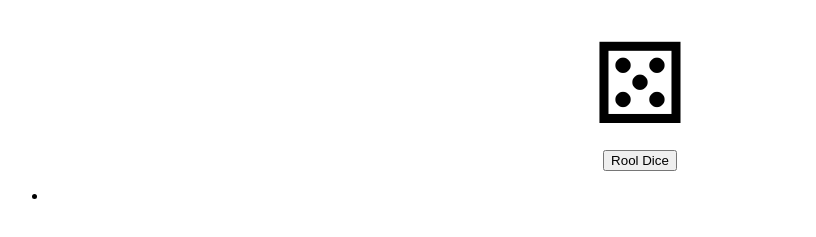
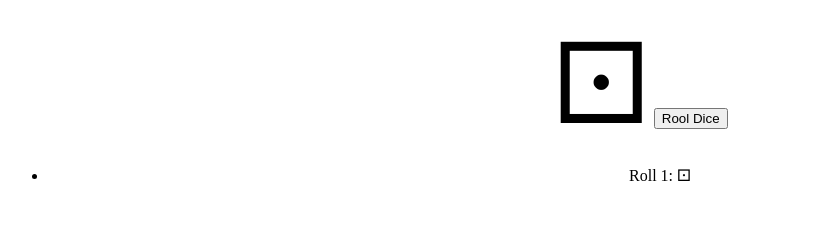
Before and after one commit to fhkhan007/100-JS-Practice-Projects, a plain HTML site: page 5.dice-roll-simulator/index.html in a window 1280 px wide. Both pictures are taken after a click on the button "Rool Dice". Shown: the part 61-298 px from the top of the page, without its empty margins (0-816 px from the left). Drawn offline with Linux system fonts and the light colour scheme.

Commit message:
try to solve dice gave buggs

```diff
--- a/5.dice-roll-simulator/index.html
+++ b/5.dice-roll-simulator/index.html
@@ -10,9 +10,9 @@
 
     <h1>Dice Rool Simulatore</h1>
     <div class="dice" id="dice">&#9860;</div>
-    <button id="rool-button">Rool Dice</button>
+    <button id="roll-button">Rool Dice</button>
 
-    <ul id="rool-history">
+    <ul id="roll-history">
         <li></li>
     </ul>
 
--- a/5.dice-roll-simulator/src.js
+++ b/5.dice-roll-simulator/src.js
@@ -1,22 +1,133 @@
-const buttonEl1 = document.getElementById('roll-button');
+// const buttonEl = document.getElementById("roll-button");
 
-const diceEl1 = document.getElementById('dice');
+// const diceEl = document.getElementById("dice");
 
-const rollHistoryEl1 = document.getElementById('roll-history');
+// const rollHistoryEl = document.getElementById("roll-history");
 
-let historyList = [];
+// let historyList = [];
 
-function rollDice(){
-    const rollResult = Math.floor(Math.random() * 6 ) + 1 ;
+// function rollDice() {
+//   const rollResult = Math.floor(Math.random() * 6) + 1;
+//   const diceFace = getDiceFace(rollResult);
+//   diceEl.textContent = diceFace;
+//   historyList.push(rollResult);
+//   updateRollHistory();
+// }
+
+// function updateRollHistory() {
+//   rollHistoryEl.textContent = "";
+//   for (let i = 0; i < historyList.length; i++) {
+//     const listItem = document.createElement("li");
+
+//     // Combine string + dice char
+//     listItem.textContent = `Roll ${i + 1}: ${getDiceFace(historyList[i])}`;
+
+//     rollHistoryEl.appendChild(listItem);
+//   }
+// }
+
+// // function updateRollHistory() {
+// //   rollHistoryEl.textContent = "";
+// //   for (let i = 0; i < historyList.length; i++) {
+// //     const listItem = document.createElement("li");
+// //     listItem.textContent = `Roll ${i + 1}: `;
+
+// //     const span = document.createElement("span");
+// //     span.textContent = getDiceFace(historyList[i]); // dice symbol
+// //     listItem.appendChild(span);
+
+// //     rollHistoryEl.appendChild(listItem);
+// //   }
+// // }
+
+
+// function getDiceFace(rollResult) {
+//   switch (rollResult) {
+//     case 1: return "\u2680"; // ⚀
+//     case 2: return "\u2681"; // ⚁
+//     case 3: return "\u2682"; // ⚂
+//     case 4: return "\u2683"; // ⚃
+//     case 5: return "\u2684"; // ⚄
+//     case 6: return "\u2685"; // ⚅
+//     default: return "";
+//   }
+// }
+
+
+// buttonEl.addEventListener("click", () => {
+//   buttonEl.disabled = true;
+//   diceEl.classList.add("roll-animation");
+
+//   setTimeout(() => {
+//     diceEl.classList.remove("roll-animation");
+//     rollDice();
+//     buttonEl.disabled = false;
+//   }, 1000);
+// });
+
+document.addEventListener("DOMContentLoaded", () => {
+  const buttonEl = document.getElementById("roll-button");
+  const diceEl = document.getElementById("dice");
+  const rollHistoryEl = document.getElementById("roll-history");
+
+  // Check for missing elements
+  if (!buttonEl) {
+    console.error("Button with ID 'roll-button' not found in the DOM");
+    return;
+  }
+  if (!diceEl) {
+    console.error("Dice element with ID 'dice' not found in the DOM");
+    return;
+  }
+  if (!rollHistoryEl) {
+    console.error("Roll history element with ID 'roll-history' not found in the DOM");
+    return;
+  }
+
+  let historyList = [];
+
+  function rollDice() {
+    const rollResult = Math.floor(Math.random() * 6) + 1;
     const diceFace = getDiceFace(rollResult);
-    diceEl1.textContent = diceFace;
+    console.log("Roll result:", rollResult, "Dice face:", diceFace);
+    diceEl.textContent = diceFace;
     historyList.push(rollResult);
     updateRollHistory();
-}
+  }
 
-function updateRollHistory(){
-    rollHistoryEl1.textContent = "" ;
-    for(let i = 0; i<historyList.length; i++) {
-        const listItem = document.createElement("li");
+  function updateRollHistory() {
+    rollHistoryEl.innerHTML = ""; // Changed from textContent to innerHTML for safety
+    for (let i = 0; i < historyList.length; i++) {
+      const listItem = document.createElement("li");
+      listItem.textContent = `Roll ${i + 1}: `;
+      const span = document.createElement("span");
+      span.textContent = getDiceFace(historyList[i]);
+      listItem.appendChild(span);
+      rollHistoryEl.appendChild(listItem);
     }
-}
+  }
+
+  function getDiceFace(rollResult) {
+    switch (rollResult) {
+      case 1: return "\u2680"; // ⚀
+      case 2: return "\u2681"; // ⚁
+      case 3: return "\u2682"; // ⚂
+      case 4: return "\u2683"; // ⚃
+      case 5: return "\u2684"; // ⚄
+      case 6: return "\u2685"; // ⚅
+      default: return "";
+    }
+  }
+
+  buttonEl.addEventListener("click", () => {
+    console.log("Button clicked");
+    buttonEl.disabled = true;
+    diceEl.classList.add("roll-animation");
+    setTimeout(() => {
+      console.log("Animation complete");
+      diceEl.classList.remove("roll-animation");
+      rollDice();
+      buttonEl.disabled = false;
+    }, 1000);
+  });
+});
--- a/5.dice-roll-simulator/style.css
+++ b/5.dice-roll-simulator/style.css
@@ -1,7 +1,21 @@
 body {
-    text-align: center;
+  text-align: center;
 }
 
 .dice {
-    font-size: 7rem;
+  font-size: 7rem;
+  display: inline-block;
 }
+
+.roll-animation {
+  animation: roll 1s ease-in-out; /* name, duration, easing */
+}
+
+@keyframes roll {
+  0% {
+    transform: rotateY(0deg) rotateX(0deg);
+  }
+  100% {
+    transform: rotateY(720deg) rotateX(720deg);
+  }
+}
```
